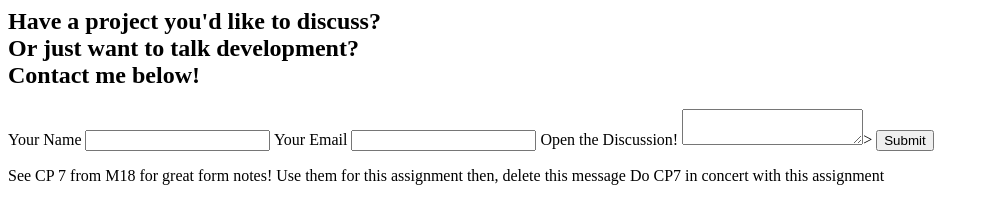
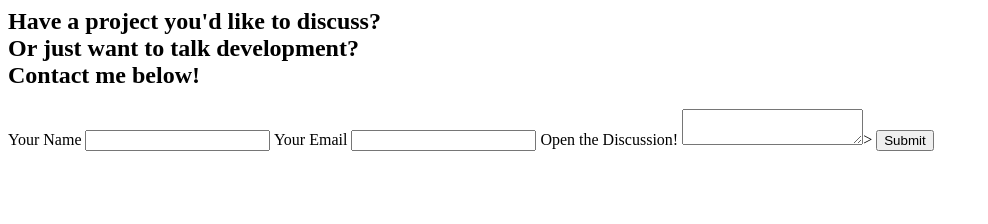
Before and after one commit to JeffZeiss/Form-Spree, a plain HTML site: page index.html in a window 1280 px wide. Shown: the whole page, without its empty margins (0-988 px from the left). Drawn offline with Linux system fonts and the light colour scheme.

Commit message:
final version

```diff
--- a/index.html
+++ b/index.html
@@ -20,8 +20,3 @@
       </section>
 </body>
 </html>
-
-
-See CP 7 from M18 for great form notes!
-Use them for this assignment then, delete this message
-Do CP7 in concert with this assignment
```
